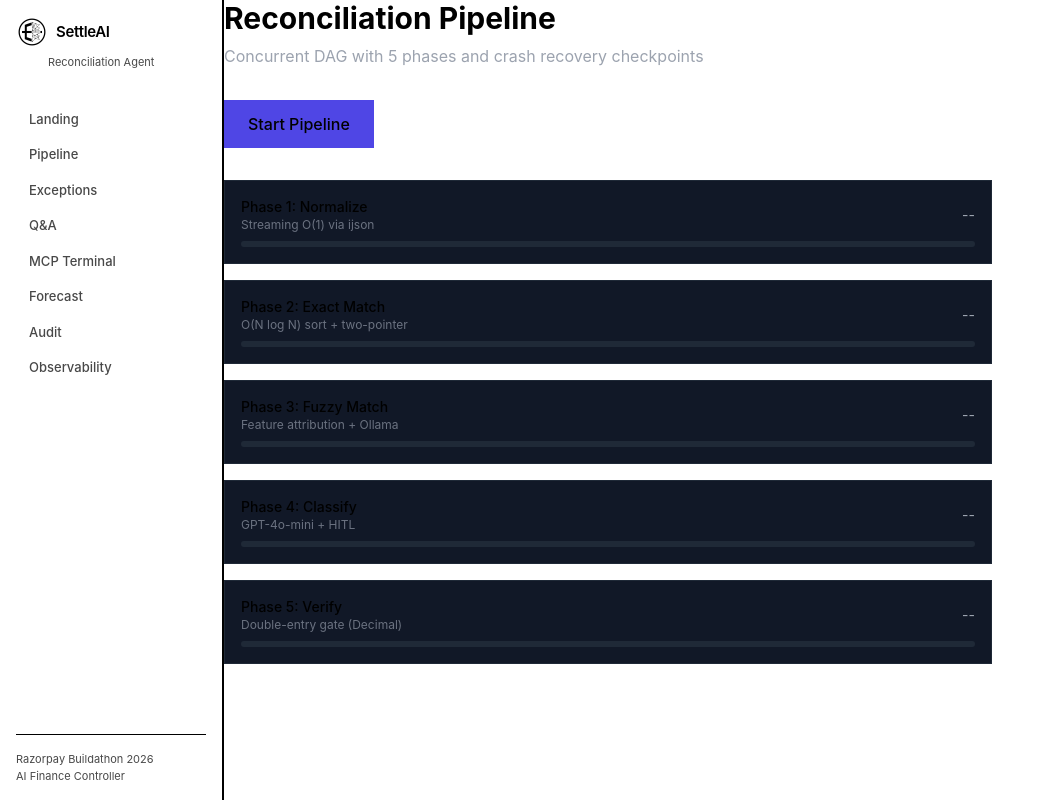
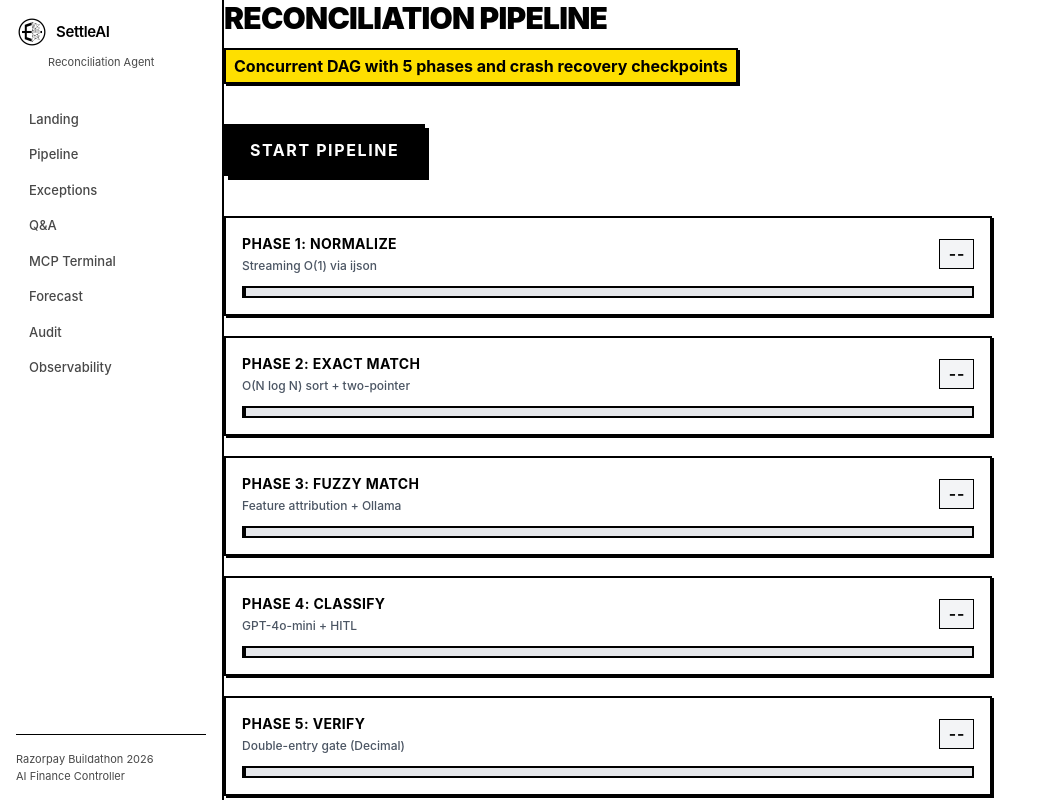
Before and after one commit to Myself-Praveen/Razorpay-SettleAI, a Next.js app in the folder frontend/: page /pipeline in a window 1280 px wide. Shown: the whole page, without its empty margins (0-1040 px from the left). Built offline with nearby package versions, Linux system fonts and the light colour scheme.

Commit message:
style: apply high-contrast minimalist theme to pipeline page

```diff
--- a/frontend/src/app/pipeline/page.tsx
+++ b/frontend/src/app/pipeline/page.tsx
@@ -31,36 +31,38 @@ export default function PipelinePage() {
 
   return (
     <div className="max-w-3xl">
-      <h1 className="text-3xl font-bold mb-2">Reconciliation Pipeline</h1>
-      <p className="text-gray-400 mb-8">
+      <h1 className="text-3xl font-black text-black uppercase tracking-tight mb-3">Reconciliation Pipeline</h1>
+      <p className="text-black bg-accent px-2 py-1 font-bold inline-block mb-10 border-2 border-black shadow-[2px_2px_0px_0px_rgba(0,0,0,1)]">
         Concurrent DAG with 5 phases and crash recovery checkpoints
       </p>
 
+      <div>
         <button
           onClick={start}
           disabled={running}
-        className="px-6 py-3 bg-indigo-600 hover:bg-indigo-700 rounded-lg font-medium disabled:opacity-50 mb-8"
+          className="px-6 py-3 bg-black hover:bg-accent hover:text-black text-white rounded-none border-2 border-black shadow-[4px_4px_0px_0px_rgba(0,0,0,1)] hover:shadow-none hover:translate-y-1 hover:translate-x-1 font-bold disabled:opacity-50 transition-all mb-10 uppercase tracking-widest"
         >
           {running ? "Running..." : "Start Pipeline"}
         </button>
+      </div>
 
-      <div className="space-y-4">
+      <div className="space-y-5">
         {PHASES.map((phase) => (
-          <div key={phase.name} className="bg-gray-900 rounded-lg p-4 border border-gray-800">
-            <div className="flex items-center justify-between mb-2">
+          <div key={phase.name} className="bg-white rounded-none p-4 border-2 border-black shadow-[2px_2px_0px_0px_rgba(0,0,0,1)]">
+            <div className="flex items-center justify-between mb-3">
               <div>
-                <p className="font-medium text-sm">Phase {PHASES.indexOf(phase) + 1}: {phase.name}</p>
-                <p className="text-xs text-gray-500">{phase.desc}</p>
+                <p className="font-bold text-black uppercase tracking-wide text-sm">Phase {PHASES.indexOf(phase) + 1}: {phase.name}</p>
+                <p className="text-xs text-gray-600 font-medium mt-1">{phase.desc}</p>
               </div>
-              <span className="text-sm text-gray-400">
+              <span className="text-sm font-mono font-bold text-black bg-gray-100 px-2 py-1 border border-black">
                 {progress[phase.name] !== undefined
                   ? `${progress[phase.name]}%`
                   : running ? "0%" : "--"}
               </span>
             </div>
-            <div className="h-1.5 bg-gray-800 rounded-full overflow-hidden">
+            <div className="h-3 bg-gray-200 border-2 border-black rounded-none overflow-hidden relative">
               <div
-                className="h-full bg-indigo-500 rounded-full transition-all duration-500"
+                className="h-full bg-accent border-r-2 border-black transition-all duration-500 absolute top-0 left-0"
                 style={{
                   width: `${progress[phase.name] || 0}%`,
                 }}
@@ -71,22 +73,22 @@ export default function PipelinePage() {
       </div>
 
       {done && (
-        <div className="mt-8 p-6 bg-gray-900 rounded-xl border border-gray-800">
-          <p className="font-semibold text-green-400 mb-3">
+        <div className="mt-10 p-6 bg-white rounded-none border-2 border-black shadow-[4px_4px_0px_0px_rgba(0,0,0,1)]">
+          <p className="font-bold text-black bg-green-400 inline-block px-2 py-1 border-2 border-black mb-5 uppercase tracking-wide text-sm">
             Complete! Match rate: {(done.match_rate * 100).toFixed(1)}% | Duration: {done.duration_ms?.toFixed(0)}ms
           </p>
-          <div className="grid grid-cols-3 gap-4 text-sm">
-            <div>
-              <p className="text-gray-500">Matches</p>
-              <p className="text-xl font-bold text-indigo-400">{done.total_matches}</p>
+          <div className="grid grid-cols-3 gap-6 text-sm">
+            <div className="border-t-4 border-green-500 pt-2">
+              <p className="text-black font-bold uppercase tracking-wider text-xs">Matches</p>
+              <p className="text-2xl font-black text-black">{done.total_matches}</p>
             </div>
-            <div>
-              <p className="text-gray-500">Exceptions</p>
-              <p className="text-xl font-bold text-yellow-400">{done.total_exceptions}</p>
+            <div className="border-t-4 border-yellow-500 pt-2">
+              <p className="text-black font-bold uppercase tracking-wider text-xs">Exceptions</p>
+              <p className="text-2xl font-black text-black">{done.total_exceptions}</p>
             </div>
-            <div>
-              <p className="text-gray-500">Rejected</p>
-              <p className="text-xl font-bold text-red-400">{done.total_rejected}</p>
+            <div className="border-t-4 border-red-500 pt-2">
+              <p className="text-black font-bold uppercase tracking-wider text-xs">Rejected</p>
+              <p className="text-2xl font-black text-black">{done.total_rejected}</p>
             </div>
           </div>
         </div>
```
Lines whose indentation alone changed are shown as unchanged.
